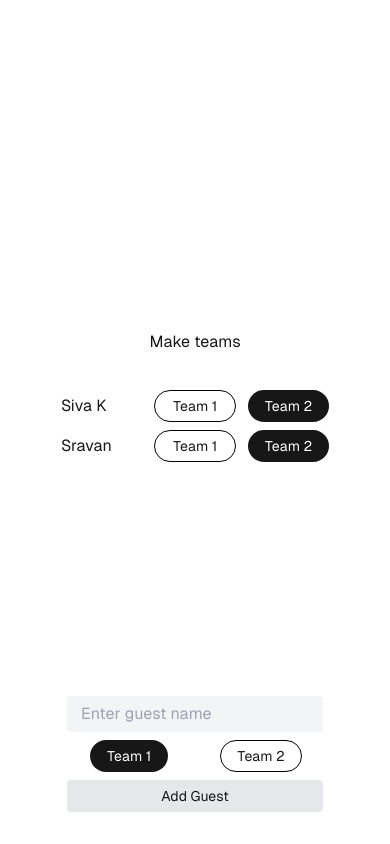
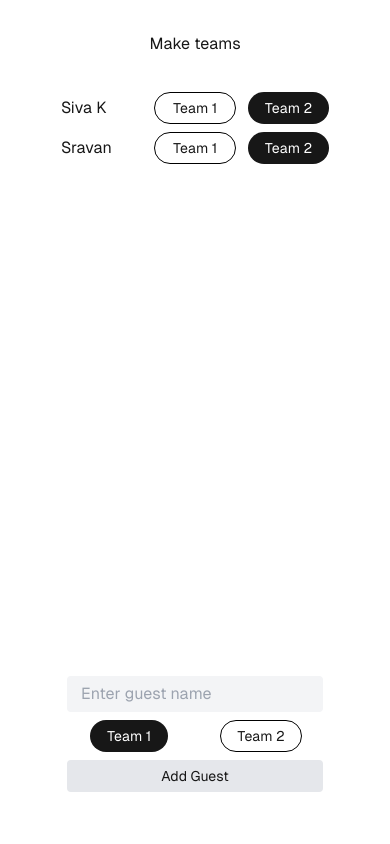
Before and after one commit to rughvi/score-it, a Next.js app: page /teams in a window 390 px wide. Built offline with nearby package versions, Linux system fonts and the light colour scheme.

Commit message:
not allowing empty guest to be added

```diff
--- a/src/app/teams/page.tsx
+++ b/src/app/teams/page.tsx
@@ -45,6 +45,9 @@ export default function Teams(){
     }
 
     const onAddGuest = () => {
+        if(guestName === ''){
+            return;
+        }
         let tps = teamPlayers.map(tp => tp);
         tps.push({
             id: Math.max(...tps.map(tp => tp.id), 0) + 1,
@@ -58,8 +61,8 @@ export default function Teams(){
     };
 
     return(
-        <div className="grid grid-rows-[20px_1fr_20px] items-center justify-items-center min-h-screen p-8 pb-20 gap-16 sm:p-20 font-[family-name:var(--font-geist-sans)]">
-            <main className="flex flex-col gap-8 row-start-2 items-center sm:items-start">
+        <div className="grid items-center justify-items-center min-h-screen p-0 pb-5 gap-16 sm:p-20 font-[family-name:var(--font-geist-sans)]">
+            <main className="flex flex-col gap-8 row-start-1 items-center sm:items-center">
                 <div>
                     Make teams
                 </div>
@@ -82,7 +85,7 @@ export default function Teams(){
                     ))}
                 </ul>
             </main>
-            <footer className="row-start-3 flex gap-6 flex-wrap items-center justify-center">
+            <footer className="row-start-5 flex gap-2 flex-wrap items-center justify-center">
                 <div>
                     <input className="bg-gray-100 appearance-none border-2 border-gray-100 rounded w-full focus:outline-none focus:bg-white focus:border-black py-1 px-3" name="guestName" placeholder="Enter guest name"
                         value={guestName}
```
